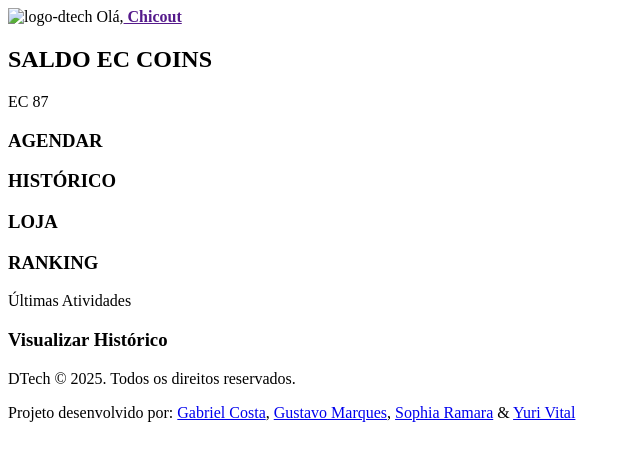
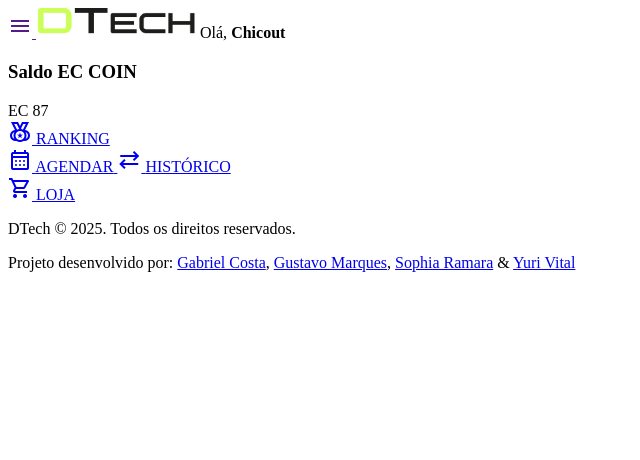
Before and after one commit to yvitall/DTech, a plain HTML site: page home.html in a window 1280 px wide. Shown: the whole page, without its empty margins (0-640 px from the left). Drawn offline with nearby package versions, Linux system fonts and the light colour scheme.

Commit message:
ajustes-homeandindex

```diff
--- a/home.html
+++ b/home.html
@@ -3,55 +3,91 @@
     <head>
         <meta charset="UTF-8">
         <meta name="viewport" content="width=device-width, initial-scale=1.0">
-        <title>DTech - Página Inicial</title>
+        <title>Home | DTech</title>
+        <link rel="shortcut icon" href="assets/favicon_io/favicon.ico" type="image/dtech-icon">
+        <link href="https://fonts.googleapis.com/css2?family=Material+Symbols+Outlined" rel="stylesheet" />
     </head>
 
     <body>
         <header>
-            <nav>
-                <img src="assets/logo png/DTECH - GW@2x.png" alt="logo-dtech" width="160px">
+            <nav class="navbar">
+                <a href="">
+                    <span class="material-symbols-outlined">menu
+                    </span>
+                </a>
+                <!--MENU HAMBURGER
+                <ul>
+            <li>
+                <img src="" alt="homePage">
+                <a href="">HOME</a>
+            </li>
+            <li>
+                <img src="" alt="schedulePage">
+                <a href="">AGENDAR</a>
+            </li>
+            <li>
+                <img src="" alt="historicPage">
+                <a href="">HISTÓRICO</a>
+            </li>
+            <li>
+                <img src="" alt="shopPage">
+                <a href="">LOJA</a>
+            </li>
+            <li>
+                <img src="" alt="rankingPage">
+                <a href="">RANKING</a>
+            </li>
+        </ul>
+             SERÁ UM MODAL EM TODAS PÁGINAS E NO NAV!!!!
+             PAINEL DE VALIDAÇÕES FOR ADMIN(DESCARTECH)
+                -->
+                <img src="assets/logo-png/DTECH-2GB.png" alt="logo-dtech" width="160px">
 
-                Olá,<a href=""><strong> Chicout</strong></a>
-
+                <span>Olá,<strong> Chicout</strong></span>
             </nav>
         </header>
 
-
-        <section class="saldo-section">
-            <div class="saldo-local">
-
-                <h2>
-                    <span class="saldo-1">SALDO</span>
-                    <span class="ec-coins">EC COINS</span>
-                </h2>
-
-                <div class="moeda">
-                    <span class="nome-moeda">EC</span>
-                    <span class="valor-moeda">87</span>
+        <section>
+            <div class="saldoUsu">
+                <h3>Saldo EC COIN</h3>
+                <div class="saldo">
+                    <span class="prefix">EC</span>
+                    <span class="quantia">87</span> <!-- futuramente via JS -->
                 </div>
             </div>
         </section>
-
-        <section class="agendar">
-            <h3>AGENDAR</h3>
+        <section class="ranking">
+            <a href="rankingPage.html">
+            <span class="material-symbols-outlined">social_leaderboard</span>
+            <span>RANKING</span>
+            </a>
         </section>
 
-        <section class="historico">
-            <h3>HISTÓRICO</h3>
+        <section class="acoes">
+            <div class="cardAcao">
+                <a href="agendarPage.html">
+                    <span class="material-symbols-outlined">
+                        calendar_month
+                    </span>
+                    <span>AGENDAR</span>
+                </a>
+                <a href="historicoPage.html">
+                    <span class="material-symbols-outlined">
+                        sync_alt
+                    </span>
+                    <span>HISTÓRICO</span>
+                </a>
+            </div>
+            <a href="lojaPage.html">
+                <span class="material-symbols-outlined">
+                    shopping_cart
+                </span>
+                <span>LOJA</span>
+            </a>
         </section>
 
-        <section class="loja">
-            <h3>LOJA</h3>
-        </section>
-
-        <section class="rank">
-            <h3>RANKING</h3>
-        </section>
-
-        <p>Últimas Atividades</p>
-
-        <section class="visualizar-historico">
-            <h3>Visualizar Histórico</h3>
+        <section class="ultimasAtividades">
+            <!-- Deve ser implementado com JS para exibir as últimas transações do usuário (histórico)-->
         </section>
 
         <footer>
```
Also changed, not shown: index.html (+16 -15 lines), login.html (added, +12 -0 lines), assets/favicon_io/android-chrome-192x192.png (added), assets/favicon_io/android-chrome-512x512.png (added), assets/favicon_io/apple-touch-icon.png (added), assets/favicon_io/favicon-16x16.png (added), assets/favicon_io/favicon-32x32.png (added), assets/favicon_io/favicon.ico (added), assets/favicon_io/site.webmanifest (added), assets/logo-png/DTECH-1GW.png (renamed from assets/logo png/DTECH - I. GW@2x.png), assets/logo-png/DTECH-2GB.png (renamed from assets/logo png/DTECH - II. GB@2x.png), assets/logo-png/DTECH-B.png (renamed from assets/logo png/Ativo 3@2x.png), assets/logo-png/DTECH-W.png (renamed from assets/logo png/Ativo 2@2x.png).
